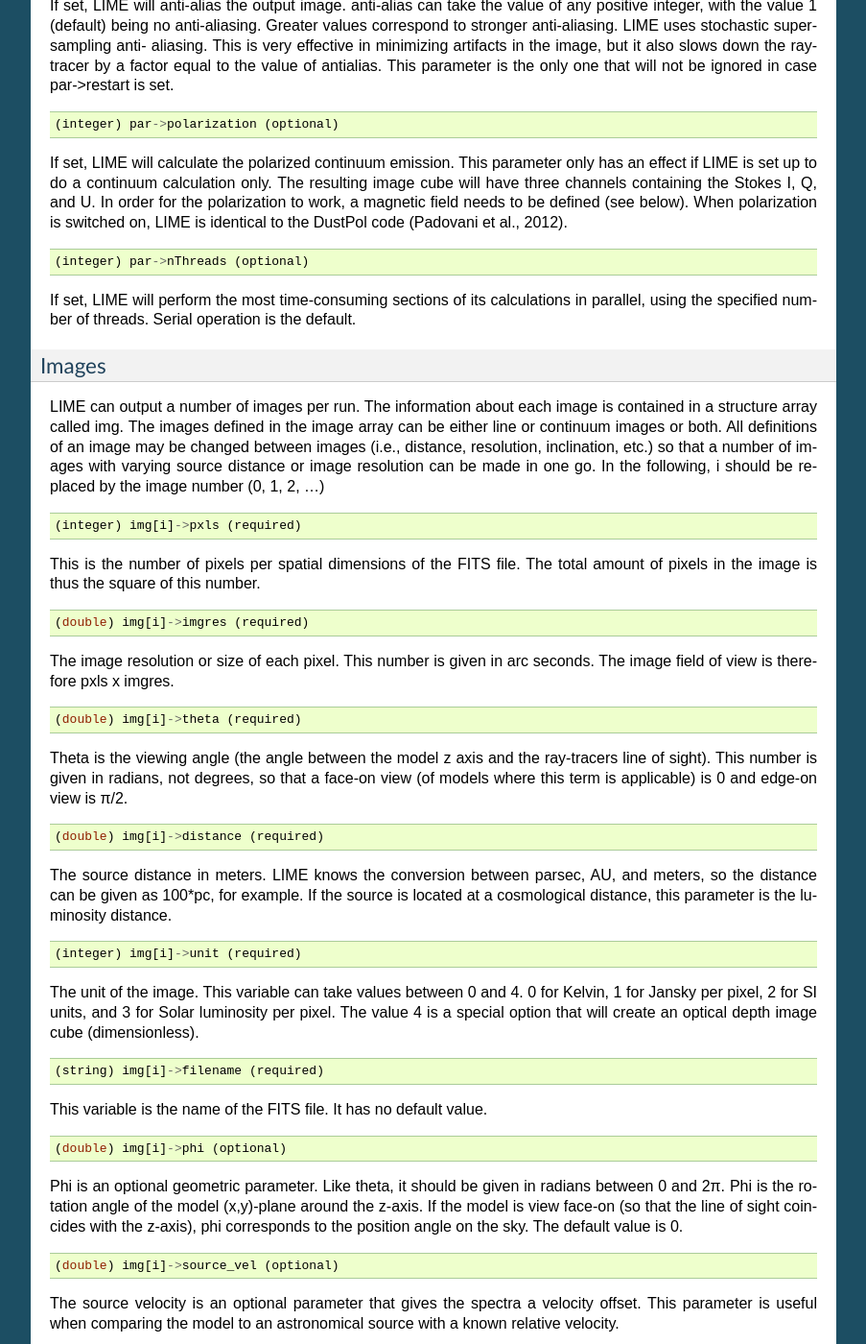
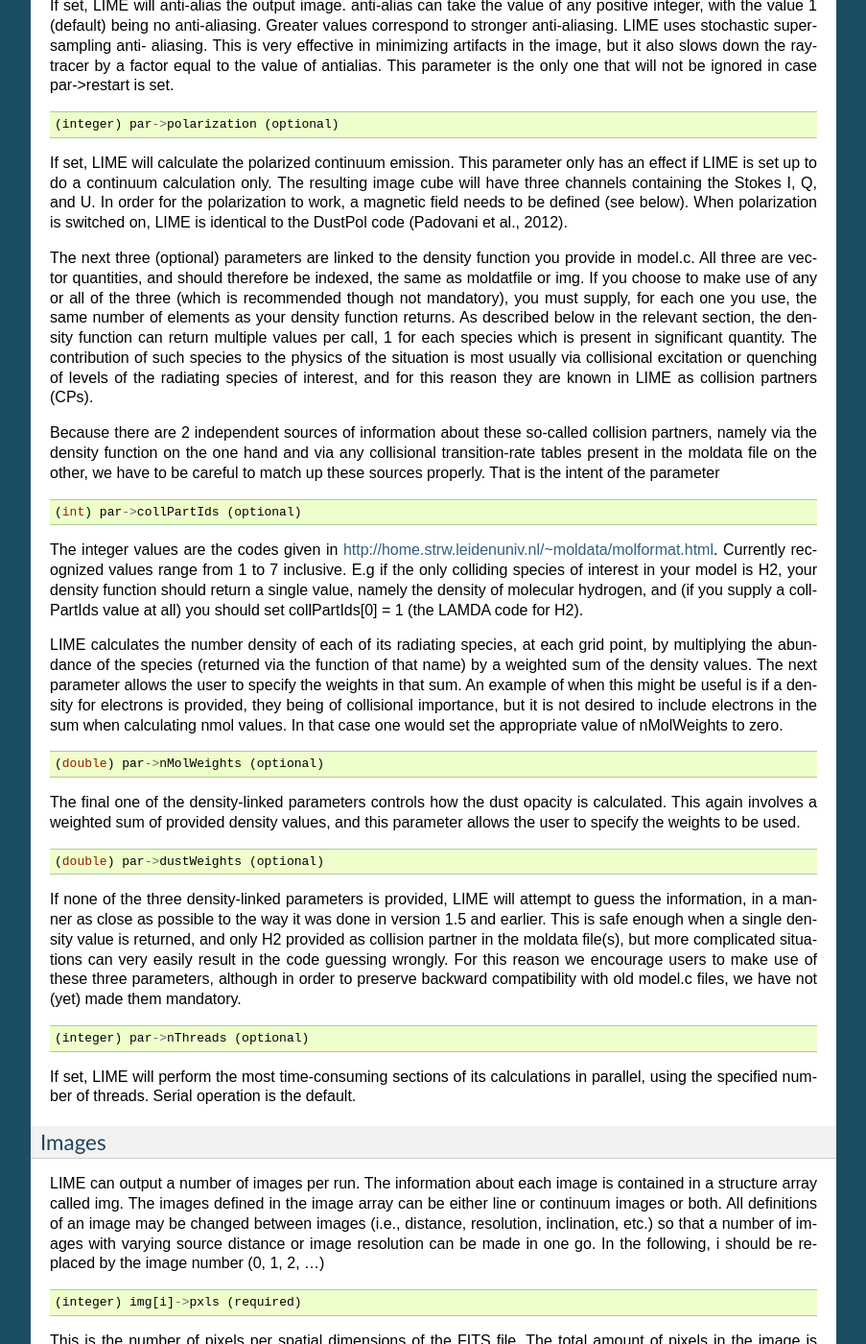
Before and after one commit to lime-rt/lime, a Sphinx documentation site: the page built from doc/usermanual.rst, in a window 1280 px wide and 1400 px high, scrolled down 6191 px. Shown: the whole window at 96% size, without its empty margins (198-1101 px from the left). Built offline with Sphinx 7.4.7, drawn with Linux system fonts in a browser that asks for light colours; some of the changed text lies outside the part shown.

Commit message:
Added documentation for the new parameters
I also altered the respective comments in the model.c slightly.

```diff
--- a/doc/usermanual.rst
+++ b/doc/usermanual.rst
@@ -334,9 +334,9 @@ unit). This is currently under development.
 
     (string) par->moldatfile[i] (optional)
 
-Path to the i’th molecular data file. Molecular data files contains the
+Path to the i’th molecular data file. Molecular data files contain the
 energy states, Einstein coefficients, and collisional rates which are
-needed by LIME to solve the excitation. These files need to conform to
+needed by LIME to solve the excitation. These files must conform to
 the standard of the LAMDA database
 (http://www.strw.leidenuniv.nl/~moldata). Data files can be downloaded
 from the LAMDA database but from LIME version 1.23, LIME can also
@@ -458,6 +458,30 @@ containing the Stokes I, Q, and U. In order for the polarization to
 work, a magnetic field needs to be defined (see below). When
 polarization is switched on, LIME is identical to the DustPol code
 (Padovani et al., 2012).
+
+The next three (optional) parameters are linked to the density function you provide in model.c. All three are vector quantities, and should therefore be indexed, the same as moldatfile or img. If you choose to make use of any or all of the three (which is recommended though not mandatory), you must supply, for each one you use, the same number of elements as your density function returns. As described below in the relevant section, the density function can return multiple values per call, 1 for each species which is present in significant quantity. The contribution of such species to the physics of the situation is most usually via collisional excitation or quenching of levels of the radiating species of interest, and for this reason they are known in LIME as collision partners (CPs).
+
+Because there are 2 independent sources of information about these so-called collision partners, namely via the density function on the one hand and via any collisional transition-rate tables present in the moldata file on the other, we have to be careful to match up these sources properly. That is the intent of the parameter
+
+.. code:: c
+
+    (int) par->collPartIds (optional)
+
+The integer values are the codes given in `<http://home.strw.leidenuniv.nl/~moldata/molformat.html>`_. Currently recognized values range from 1 to 7 inclusive. E.g if the only colliding species of interest in your model is H2, your density function should return a single value, namely the density of molecular hydrogen, and (if you supply a collPartIds value at all) you should set collPartIds[0] = 1 (the LAMDA code for H2).
+
+LIME calculates the number density of each of its radiating species, at each grid point, by multiplying the abundance of the species (returned via the function of that name) by a weighted sum of the density values. The next parameter allows the user to specify the weights in that sum. An example of when this might be useful is if a density for electrons is provided, they being of collisional importance, but it is not desired to include electrons in the sum when calculating nmol values. In that case one would set the appropriate value of nMolWeights to zero.
+
+.. code:: c
+
+    (double) par->nMolWeights (optional)
+
+The final one of the density-linked parameters controls how the dust opacity is calculated. This again involves a weighted sum of provided density values, and this parameter allows the user to specify the weights to be used.
+
+.. code:: c
+
+    (double) par->dustWeights (optional)
+
+If none of the three density-linked parameters is provided, LIME will attempt to guess the information, in a manner as close as possible to the way it was done in version 1.5 and earlier. This is safe enough when a single density value is returned, and only H2 provided as collision partner in the moldata file(s), but more complicated situations can very easily result in the code guessing wrongly. For this reason we encourage users to make use of these three parameters, although in order to preserve backward compatibility with old model.c files, we have not (yet) made them mandatory.
 
 .. _par-nthreads:
 
@@ -644,25 +668,14 @@ density profile of the collision partner(s).
       density[n] = f(x,y,z);
     }
 
-LIME can deal with an unlimited number of collision partners (n).
-However, LIME will produce an error if more density profiles are given
-in the density subroutine than there are collision partners listed in
-the molecular data file. In most cases, a single density profile will
-suffice. The density is a number density, that is, the number of
-collision partners per unit volume (in cubic meters, not cubic
-centimeters). Please note that the current version of LIME always takes
-the abundance relative to the first collision partner. This is
-potentially a problem if the first collision partner is not the total H2
-density and the user will have to correct for this in the abundances
-(see below).
+LIME can deal with an unlimited number n of collision partners (CPs). In most cases, a single density profile will suffice. Note that the number of returned density function values no longer has to be the same as the number of CPs listed in the moldata file(s), but if the numbers are different, LIME will require the user to provide the collPartIds parameter to allow the CPs associated with each density value to be matched to those in the moldata file(s). Note also that moldata CPs for which there is no density return will be ignored.
+
+The density is a number density, that is, the number of molecules of the respective CP per unit volume (in cubic meters, not cubic centimeters).
 
 Molecular abundance
 ~~~~~~~~~~~~~~~~~~~
 
-The abundance subroutine contains descriptions of the molecular
-abundance profiles of the input model. The number of abundance profiles
-should match exactly the number of molecular data files defined in
-par->moldatfile.
+The abundance subroutine contains descriptions of the molecular abundance profiles of the radiating species in the input model. The number of abundance profiles should match exactly the number of molecular data files defined in par->moldatfile.
 
 .. code:: c
 
@@ -674,10 +687,9 @@ par->moldatfile.
       abundance[n] = f(x,y,z);
     }
 
-The abundance is the fractional abundance with respect to the primary
-collision partner (density[0]) so that the molecular density of the
-first species is given by abundance[0] x density[0]. The abundances are
-dimensionless.
+The abundance is the fractional abundance with respect to a weighted sum of the densities supplied for the collision partners. If the user does not supply the weights via the nMolWeights parameter, the code will try to guess them.
+
+Abundances are dimensionless.
 
 Temperature
 ~~~~~~~~~~~
@@ -747,7 +759,7 @@ grid points.
 Magnetic field
 ~~~~~~~~~~~~~~
 
-The magnetic field subroutine contains a description of the magnetic
+This is an optional function which contains a description of the magnetic
 field. The return type of this subroutine is a three component vector,
 with components for the x, y, and z axis. The magnetic field only has an
 effect for continuum polarization calulations, that is, if
```
Also changed, not shown: other parts of doc/usermanual.rst (+3 -3 lines), 2 other files.
